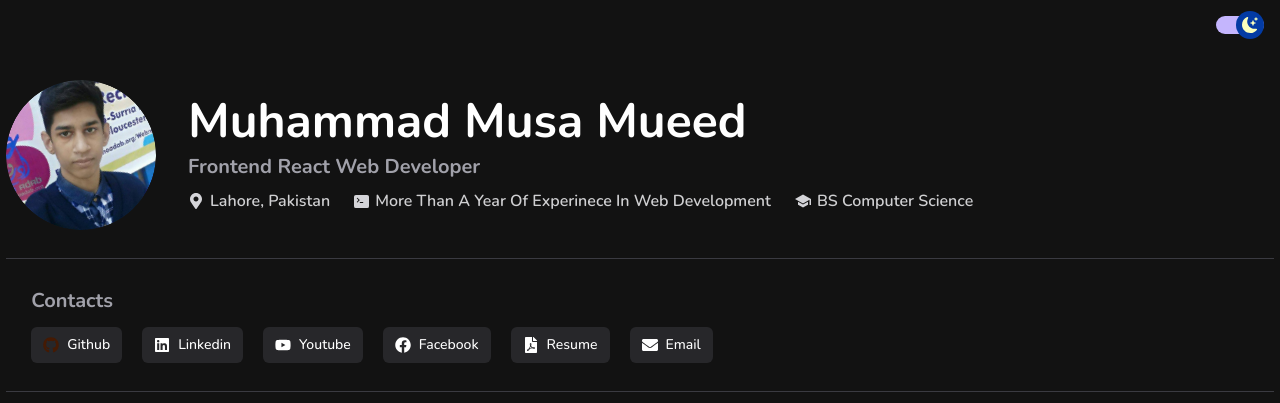
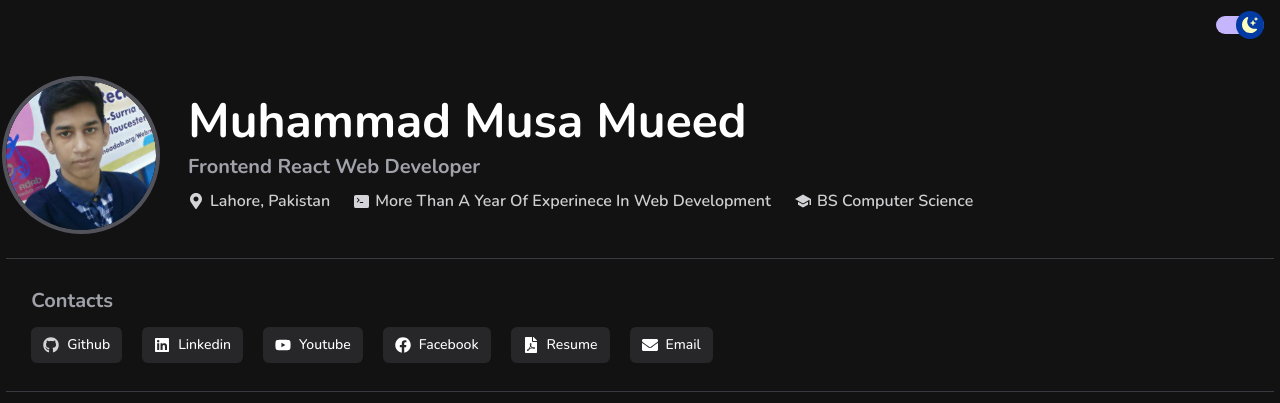
Before and after one commit to musamueed19/my-portfolio-reactjs-nextjs, a Next.js app in the folder my-portfolio/: page / in a window 1280 px wide. Shown: the top 403 px of the page. Built offline with nearby package versions, Linux system fonts and the light colour scheme.

Commit message:
stlying improvements in hero section

```diff
--- a/my-portfolio/components/Header.jsx
+++ b/my-portfolio/components/Header.jsx
@@ -27,7 +27,7 @@ const Header = () => {
   return (
     <header className="flex pb-7 flex-wrap flex-col gap-y-9 md:flex-row items-center gap-x-8 justify-center">
       {/* Image Section */}
-      <div className="relative w-[200px] md:w-[150px] h-[200px] md:h-[150px] rounded-full overflow-hidden hover:scale-110 transition-all duration-500 hover:rotate-2 rotate-12">
+      <div className="relative w-[200px] md:w-[150px] h-[200px] md:h-[150px] rounded-full overflow-hidden hover:scale-110 transition-all duration-500 hover:rotate-2 rotate-12 ring-4 ring-zinc-300 dark:ring-zinc-600 cursor-pointer">
         <Image
           sizes="24"
           src={image.src}
--- a/my-portfolio/constants/constants.js
+++ b/my-portfolio/constants/constants.js
@@ -38,7 +38,7 @@ export const socialLinkData = [
     name: "github",
     label: "github",
     href: "http://github.com/musamueed19",
-    icon: <FaGithub className="text-amber-950" />,
+    icon: <FaGithub className="text-amber-950 dark:text-zinc-300" />,
   },
   // {
   //     //   name: "twitter",
```
